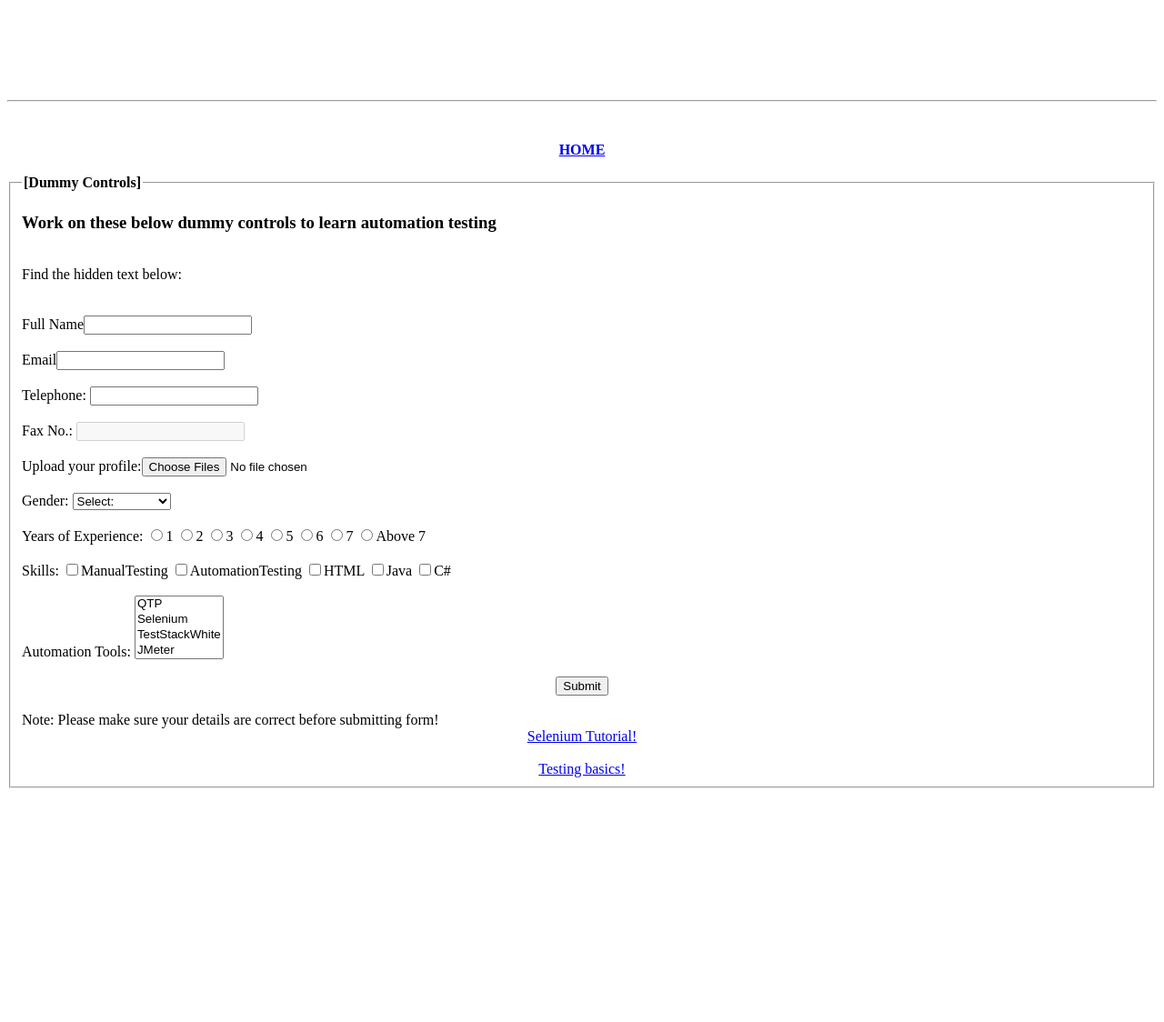
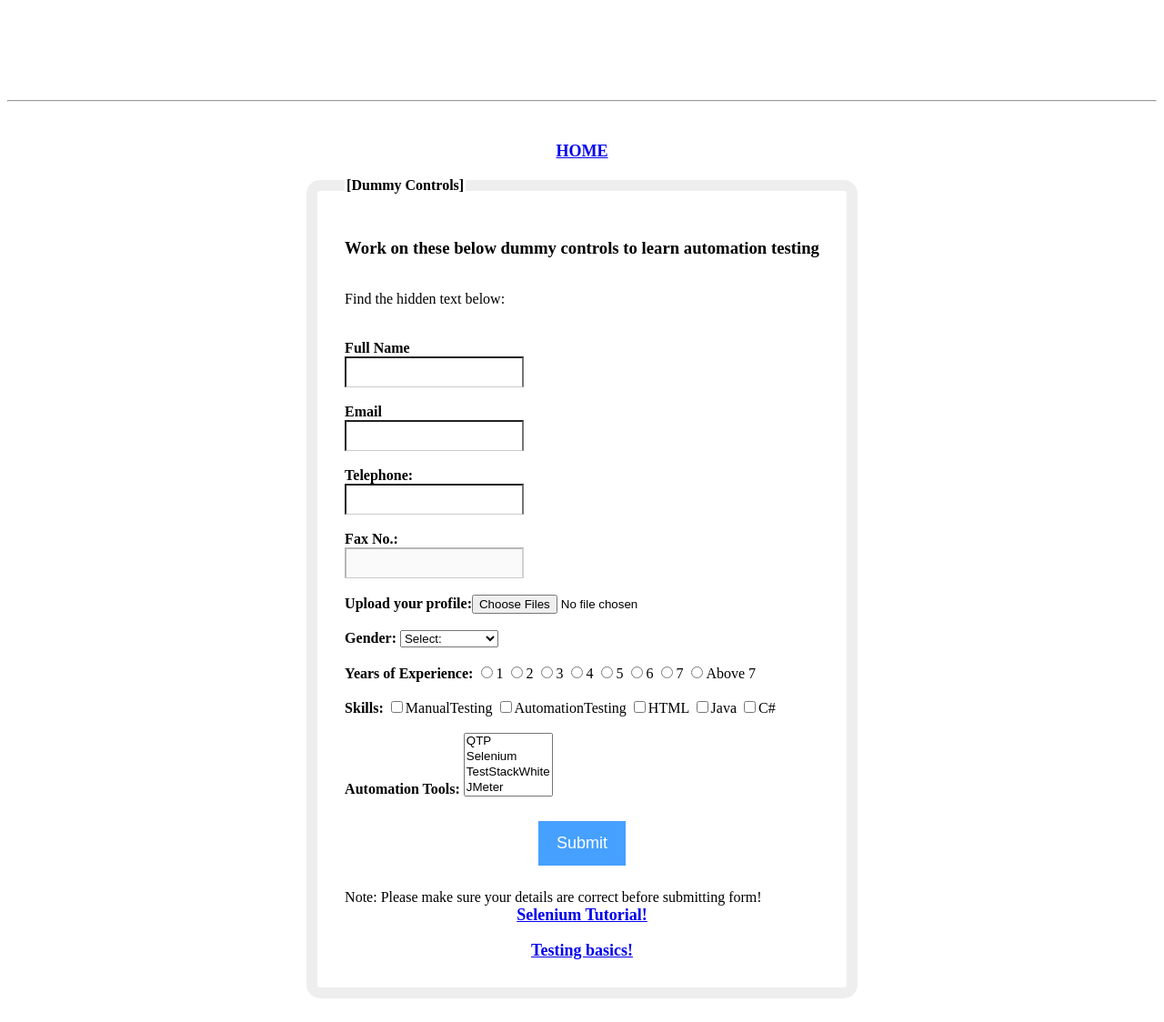
Before and after one commit to qavbox/demo, a Jekyll site: the page built from signup/index.html, in a window 1280 px wide. Shown: the whole page at 91% size. Built offline with Jekyll 4.4.1, drawn with Linux system fonts in a browser that asks for light colours; before the commit the page ends 900 px from its top, so only the background shows below that.

Commit message:
Update default.html

```diff
--- a/_layouts/default.html
+++ b/_layouts/default.html
@@ -2,7 +2,7 @@
 <html>
   <head>
     <title>{{ page.title }}</title>
-    <link rel="stylesheet" type="text/css" href="mystyle.css">
+    <link rel="stylesheet" type="text/css" href="/mystyle.css">
      <div align="center">
 <script async src="//pagead2.googlesyndication.com/pagead/js/adsbygoogle.js"></script>
 <!-- qavheaderadd2 -->
```
